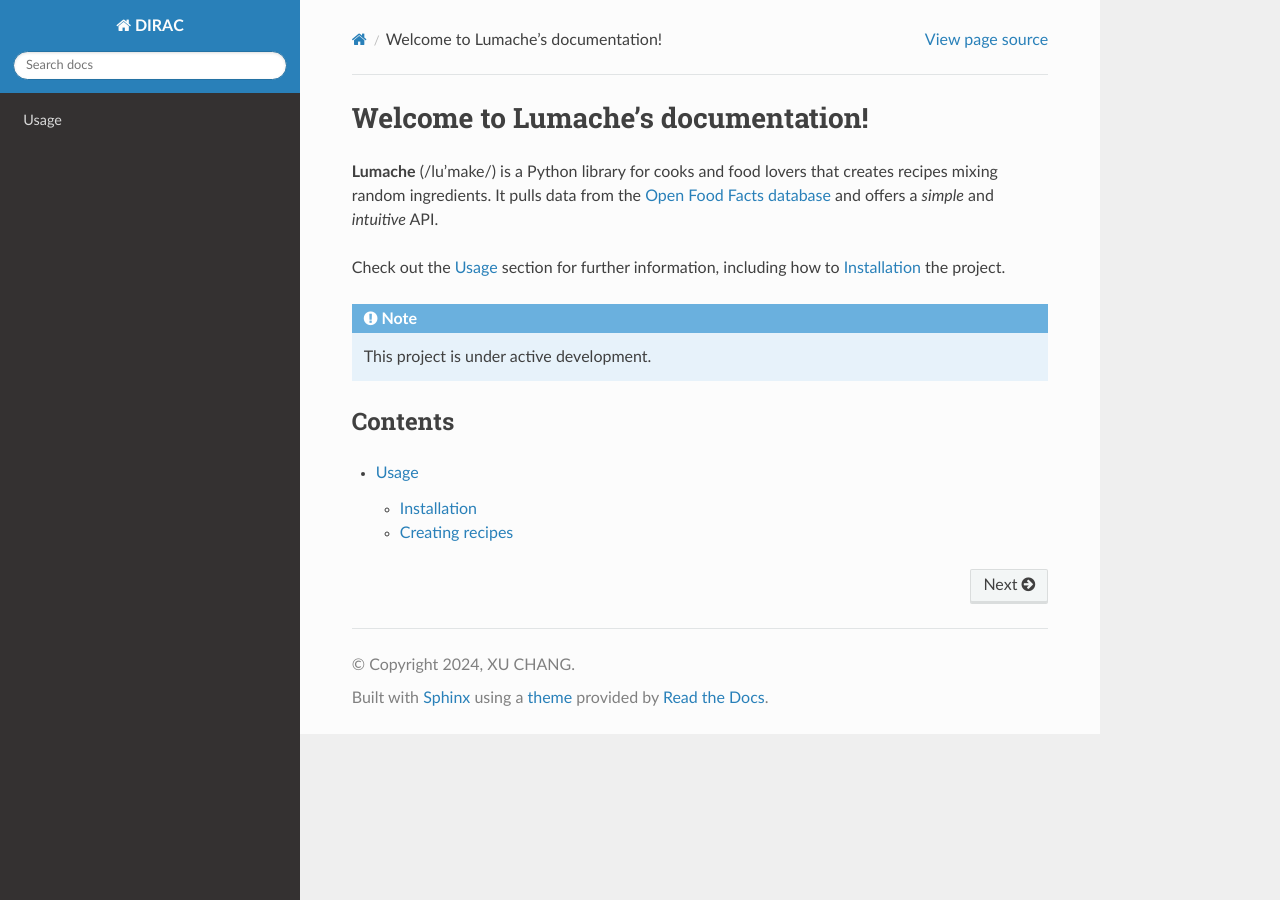
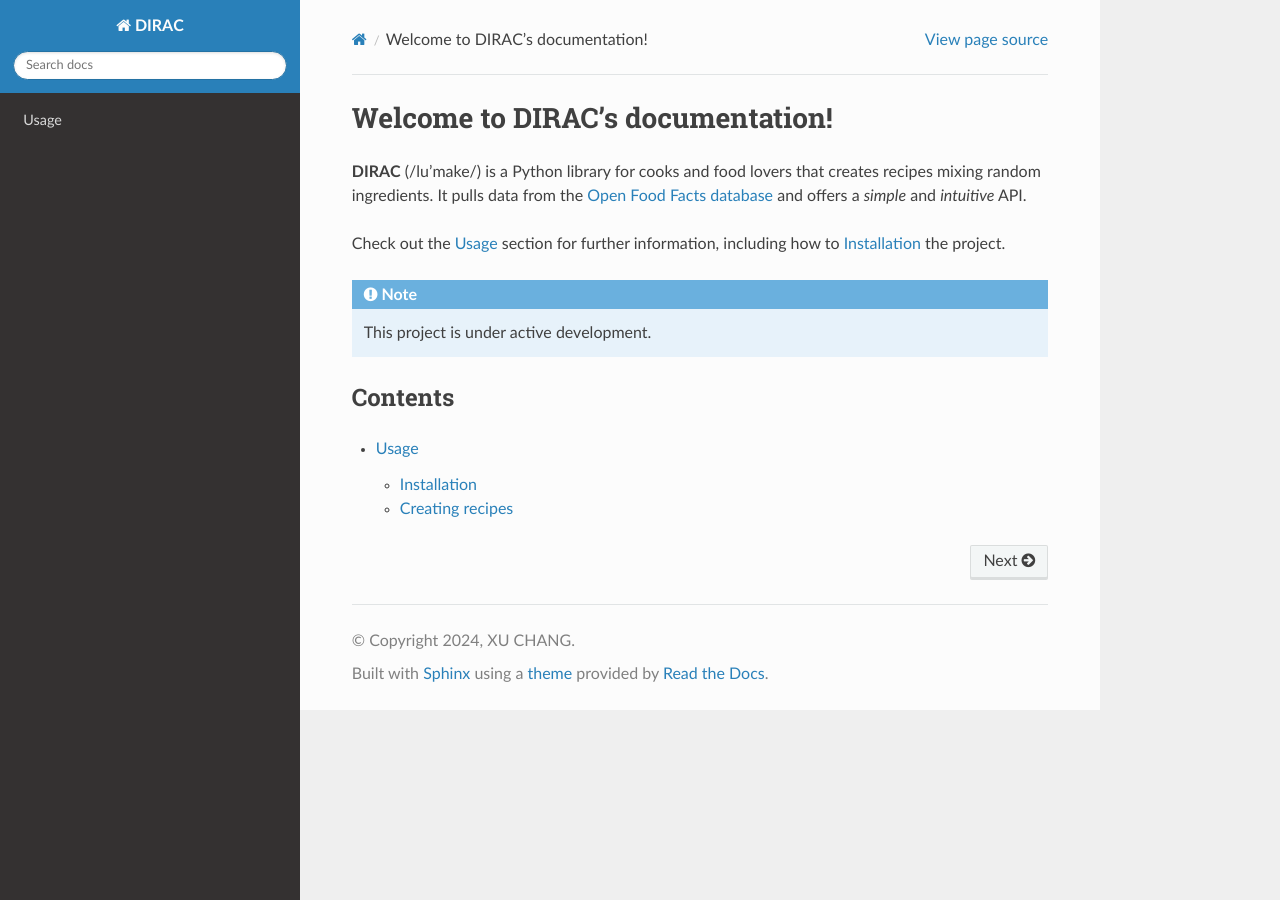
Before and after one commit to EsdenRun/DIRAC, a Sphinx documentation site: the page built from docs/source/index.rst, in a window 1280 px wide. Built offline with Sphinx 7.4.7 and the Read the Docs theme 3.1.0, drawn with Linux system fonts in a browser that asks for light colours.

Commit message:
Update index.rst

```diff
--- a/docs/source/index.rst
+++ b/docs/source/index.rst
@@ -1,7 +1,7 @@
-Welcome to Lumache's documentation!
+Welcome to DIRAC's documentation!
 ===================================
 
-**Lumache** (/lu'make/) is a Python library for cooks and food lovers
+**DIRAC** (/lu'make/) is a Python library for cooks and food lovers
 that creates recipes mixing random ingredients.
 It pulls data from the `Open Food Facts database <https://world.openfoodfacts.org/>`_
 and offers a *simple* and *intuitive* API.
```
